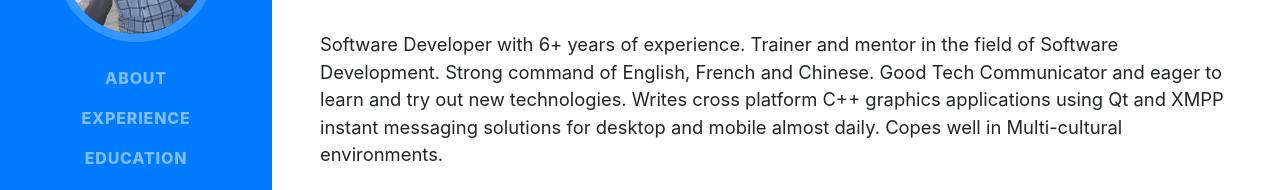
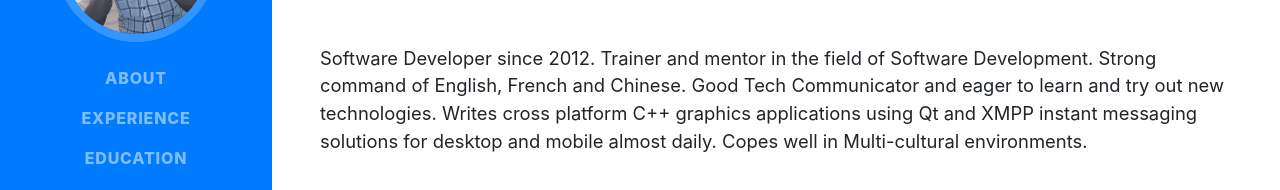
Before and after one commit to rutura/daniel.gakwaya, a website with bundled scripts: page index.html in a window 1280 px wide. Shown: the part 314-504 px from the top of the page. Built offline with nearby package versions, Linux system fonts and the light colour scheme; a web font is replaced by a local one.

Commit message:
Update index.html

```diff
--- a/index.html
+++ b/index.html
@@ -70,7 +70,7 @@
         <div class="subheading mb-5">Experienced Software Developer · Writer · Online Instructor.
           <!--<a href="mailto:name@email.com"></a> -->
         </div>
-        <p class="lead mb-5">Software Developer with 6+ years of experience. Trainer and mentor in the field of Software Development. Strong command of English, French and Chinese. Good Tech Communicator and eager to learn and try out new technologies. Writes cross platform C++ graphics applications using Qt and XMPP instant messaging solutions for desktop and mobile almost daily. Copes well in Multi-cultural environments.</p>
+        <p class="lead mb-5">Software Developer since 2012. Trainer and mentor in the field of Software Development. Strong command of English, French and Chinese. Good Tech Communicator and eager to learn and try out new technologies. Writes cross platform C++ graphics applications using Qt and XMPP instant messaging solutions for desktop and mobile almost daily. Copes well in Multi-cultural environments.</p>
         <div class="social-icons">
           <a href="https://linkedin.com/in/daniel-gakwaya-2a570092/">
             <i class="fab fa-linkedin-in"></i>
```
